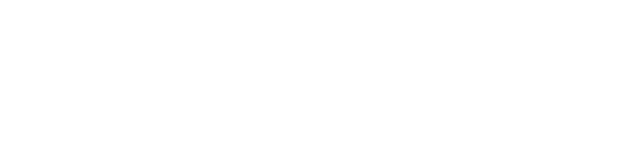
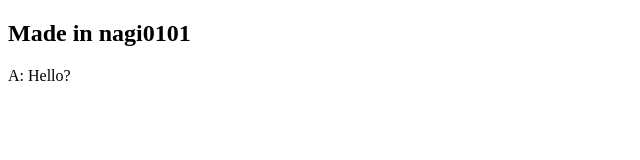
Before and after one commit to nagi0101/socrates_git_test, a plain HTML site: page index.html in a window 1280 px wide. Shown: the whole page, without its empty margins (0-640 px from the left). Drawn offline with Linux system fonts and the light colour scheme.

Commit message:
Commit from nagi0101

```diff
--- a/index.html
+++ b/index.html
@@ -7,6 +7,9 @@
     <title>Document</title>
 </head>
 <body>
-
+    <div class="nagi">
+        <h2>Made in nagi0101</h2>
+        <p>A: Hello?</p>
+    </div>
 </body>
 </html>
```
